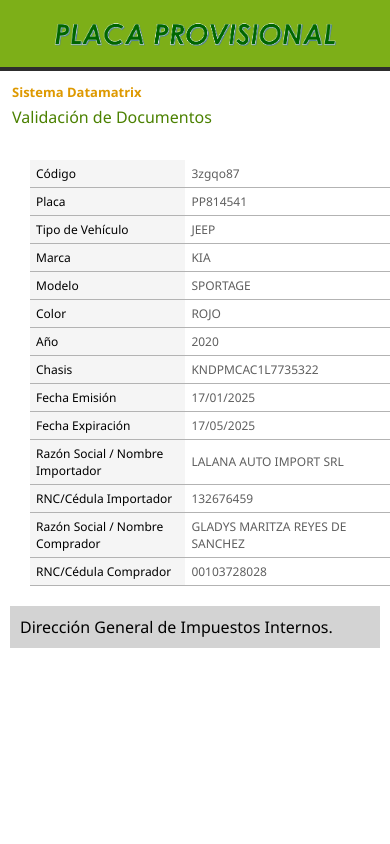
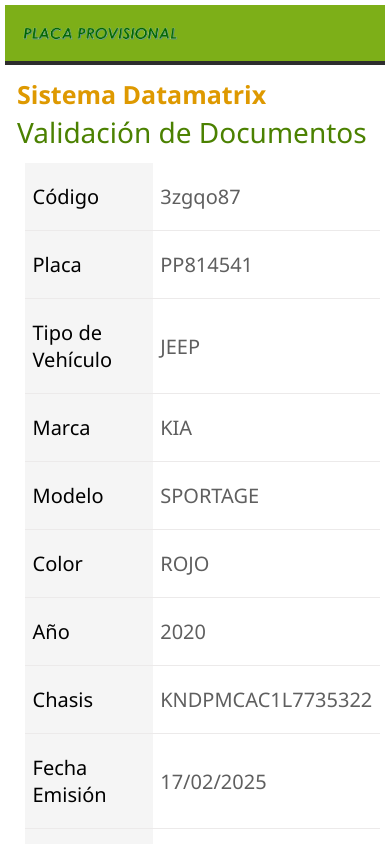
Before and after one commit to franthony00/https-dgii.gov.do-, a plain HTML site: page index.html in a window 390 px wide. Shown: the top 844 px of the page. Drawn offline with Linux system fonts and the light colour scheme.

Commit message:
Subida final de index.html y estilos en dgii.css

```diff
--- a/dgii.css
+++ b/dgii.css
@@ -4,7 +4,7 @@
   --naranja: #de9900;
   --gris-fondo-footer: #d3d3d3;
   --gris-th: #f5f5f5;
-  --gris-linea: #b3b3b3;
+  --gris-linea: #eceaea;
   --texto-principal: #000;
   --texto-secundario: #5f5f5f;
   --fondo: #ffffff;
@@ -21,17 +21,18 @@ html {
   overflow-x: hidden;
 }
 
+
+
 body {
-  font-size: 14px;
+  font-size: 20px;
   font-family: "Segoe UI", Roboto, Arial, sans-serif;
   background-color: var(--fondo);
   color: var(--texto-principal);
-  font-size: 16px;
   overflow-x: hidden;
-  margin: 0;
-  padding: 0;
+  margin: 5px;           /* ✅ Sin margen exterior */
+  padding: 0;          /* ✅ Sin padding que empuje el footer hacia adentro */
+}
 
-}
 
 /* HEADER */
 .top-bar {
@@ -45,44 +46,51 @@ body {
   background-color: var(--verde-fondo);
   border-bottom: 4px solid #2d2d2d;
   width: 100%;
-  max-width: 450px;
-  padding: 15px 50px;
+  max-width: 620px;      /* Como en DGII */
+  padding: 20px 15px;    /* 🔹 Padding más realista */
   display: flex;
   justify-content: flex-start;
   align-items: center;
 }
-
 .logo {
   height: 15px;
   margin-left: 0;
 }
 
-/* TÍTULOS */
+/* =====================================
+   SECCIÓN DE TÍTULO: .title-section
+   Ajustada para verse como la DGII móvil
+===================================== */
 .title-section {
-  padding: 15px 20px 10px;
-  max-width: 555px;
-  margin: 0 auto;
+  padding: 15px; /* Espaciado interno */
+  max-width: 680px; /* Limita el ancho para centrado limpio */
+  margin: 0 auto;   /* Centrado horizontal */
 }
 
+/* Texto: "Sistema Datamatrix" */
 .title-section .highlight {
-  font-size: 16px;
+  font-size: 18px;        /* 🔼 Aumentado desde 16px */
   font-weight: bold;
-  color: var(--naranja);
+  color: var(--naranja);  /* Color naranja oficial DGII */
+  margin-bottom: 1px;     /* Espacio debajo */
 }
 
+/* Título: "Validación de Documentos" */
 .title-section h2 {
-  font-size: 20px;
+  font-size: 30px;         /* 🔼 Aumentado desde 20px */
+  font-weight: 400;        /* Peso de fuente suave como original */
   color: var(--verde-texto);
-  font-weight: normal;
-  margin-top: 5px;
+  margin-top: 2px;
 }
+
 
 /* TABLA */
 .data-table {
   width: 100%;
   max-width: 555px;
-  padding: 0 10px;
-  margin: 20px;
+  padding: 0 8px;
+  margin: 0px;
+  zoom: 2.5;
 }
 
 .data-table table {
@@ -94,14 +102,14 @@ body {
 .data-table td {
   font-size: 13.5px;
   padding: 6px 8px;
-  border-bottom: 0.5px solid var(--gris-linea);
+  border-bottom: 0.3px solid var(--gris-linea); /* 🔹 Línea más fina y clara */
   text-align: left;
   vertical-align: middle;
 }
 
 .data-table th {
   background-color: var(--gris-th);
-  font-weight: 500;
+  font-weight: normal;
   color: var(--texto-principal);
   width: 42%;
 }
@@ -114,27 +122,42 @@ body {
 /* FOOTER */
 footer {
   background-color: var(--gris-fondo-footer);
-  padding: 10PX;
-  margin: 10PX;
+  width: 100%;
+  padding: 35px;
+  margin: 20px 0;
   display: flex;
   justify-content: flex-start;
+  color: #3d3c3c !important;
+
 }
 
+/* 🔽 Contenido del footer centrado y con padding vertical */
 .footer-inner {
-  width: 100%;
-  max-width: 520px;
+  width: 100%;                 /* 🔹 Ocupa todo el espacio disponible */
+  max-width: 555px;             /* 🔹 Evita límites como 555px que recortan el ancho */
+  padding: 20px 8px;             /* 🔹 Espacio vertical dentro del footer */
+  text-align: left;
+  font-size: 16px;
+  color: #3d3c3c !important; /* 🔹 Forzamos el gris oscuro real */
+  display: block;            /* 🔹 Centrado vertical */
+  justify-content: flex-start;
+  align-items: center;
+  padding-left: 0px;
   margin: 0 auto;
-  padding: 12px 15px;
-  color: #3a3a3a;
-  font-size: 14px;
-  text-align: left;
 }
+
 
 /* RESPONSIVE MÓVIL */
 @media (max-width: 600px) {
+  .top-bar-inner {
+    max-width: 100%; /* o puedes dejarlo en 100% */
+    padding: 18px 16px;      /* 🔹 Alineado a la izquierda con margen pequeño */
+    justify-content: flex-start;
+  }
+
   .top-bar .logo {
-    height: auto;
-    max-width: 100%;
+    height: 20px;            /* 🔹 Tamaño fijo, igual que en escritorio */
+    max-width: none;         /* 🔹 No se estira */
   }
 
   .title-section {
@@ -142,20 +165,21 @@ footer {
   }
 
   .title-section .highlight {
-    font-size: 13px;
+    font-size: 25px;
   }
 
   .title-section h2 {
-    font-size: 16px;
+    font-size: 28px;
   }
 
   .data-table th,
   .data-table td {
-    font-size: 12px;
-    padding: 5px 6px;
+    font-size: 8px;
+    padding: 8px 3px;
   }
 
   .footer-inner {
-    font-size: 13px;
+    font-size: 17px;           /* 🔹 Tamaño ideal en móvil */
+    padding: 25px 0;           /* 🔹 Aumenta el alto del bloque gris */
   }
 }
--- a/index.html
+++ b/index.html
@@ -33,7 +33,7 @@
         <tr><th>Color</th><td>ROJO</td></tr>
         <tr><th>Año</th><td>2020</td></tr>
         <tr><th>Chasis</th><td>KNDPMCAC1L7735322</td></tr>
-        <tr><th>Fecha Emisión</th><td>17/01/2025</td></tr>
+        <tr><th>Fecha Emisión</th><td>17/02/2025</td></tr>
         <tr><th>Fecha Expiración</th><td>17/05/2025</td></tr>
         <tr><th>Razón Social / Nombre Importador</th><td>LALANA AUTO IMPORT SRL</td></tr>
         <tr><th>RNC/Cédula Importador</th><td>132676459</td></tr>
```
